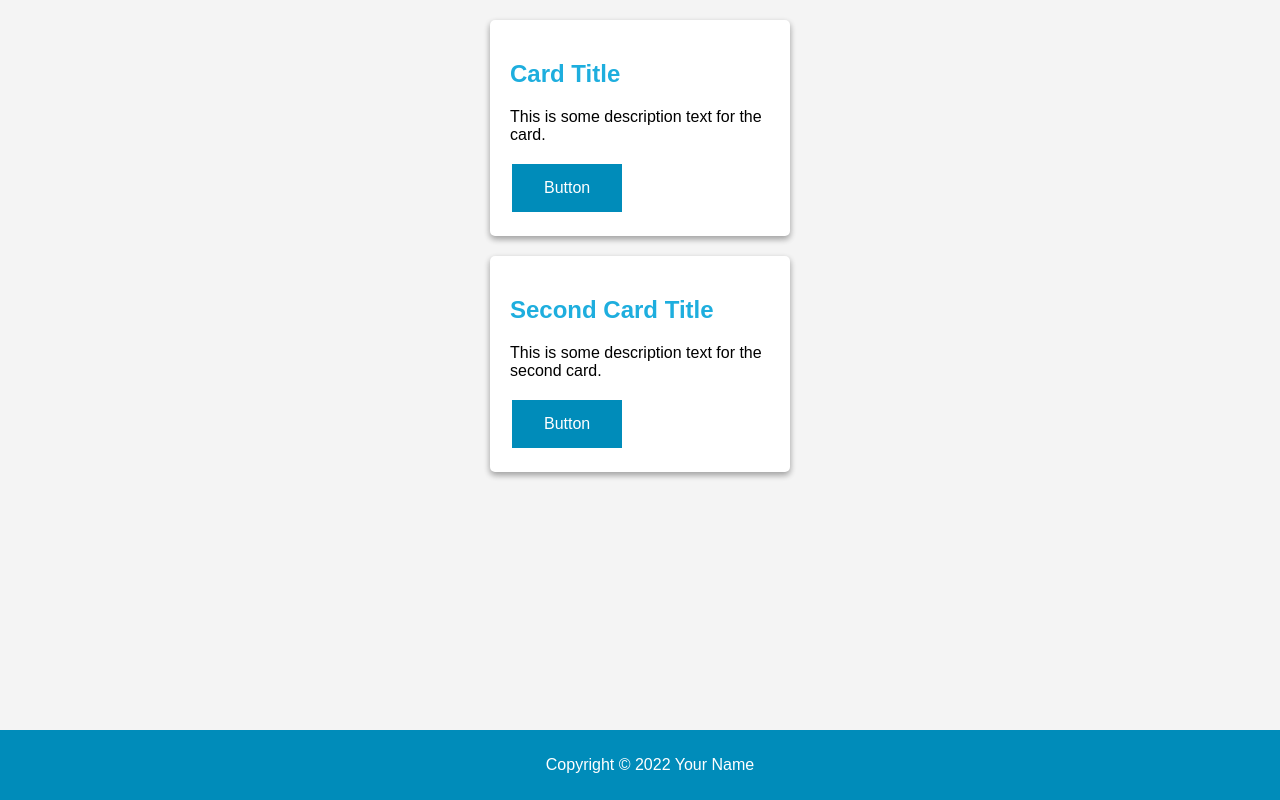
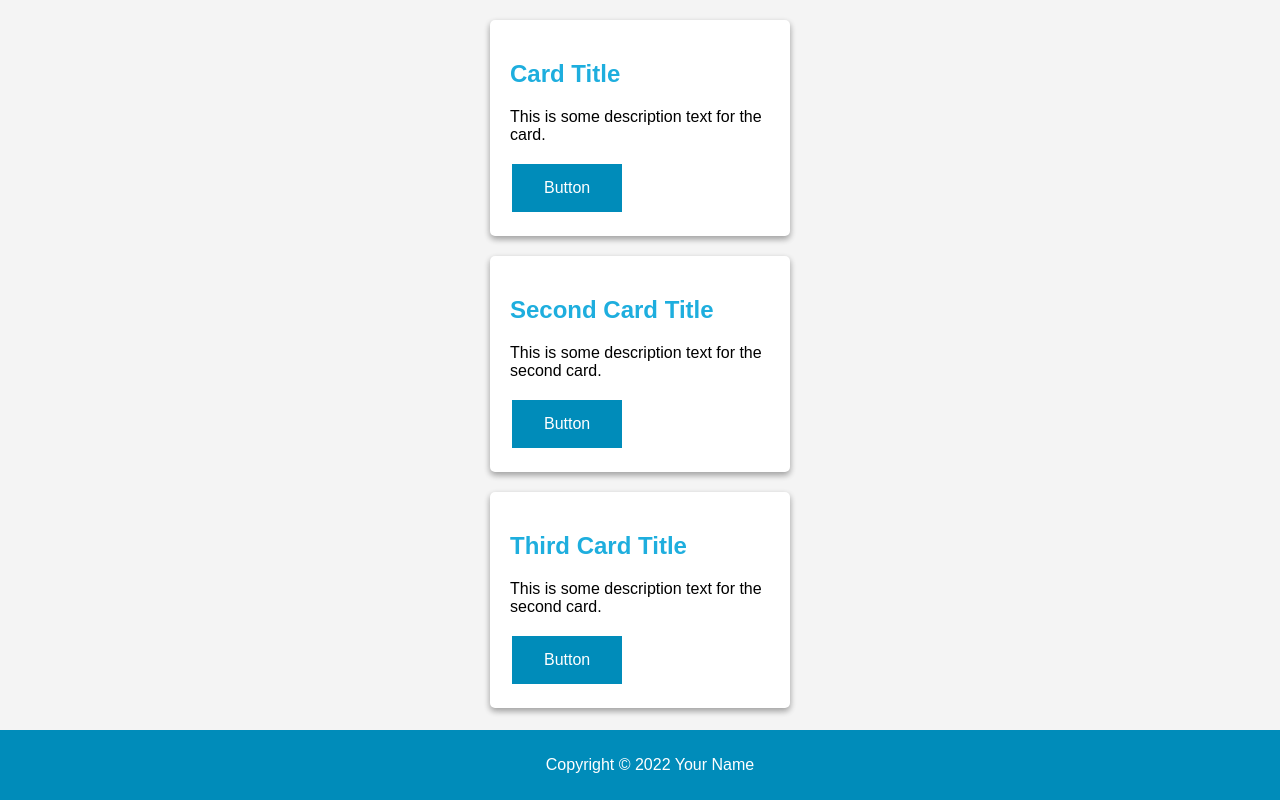
Before and after one commit to nawabro/pipeline, a plain HTML site: page index.html in a window 1280 px wide. Drawn offline with Linux system fonts and the light colour scheme.

```diff
--- a/index.html
+++ b/index.html
@@ -63,6 +63,13 @@
             <button class="card-button">Button</button>
         </div>
     </div>
+    <div class="card">
+        <div class="card-content">
+            <h2 class="card-title">Third Card Title</h2>
+            <p>This is some description text for the second card.</p>
+            <button class="card-button">Button</button>
+        </div>
+    </div>
 
 
     <!-- Footer -->
```
